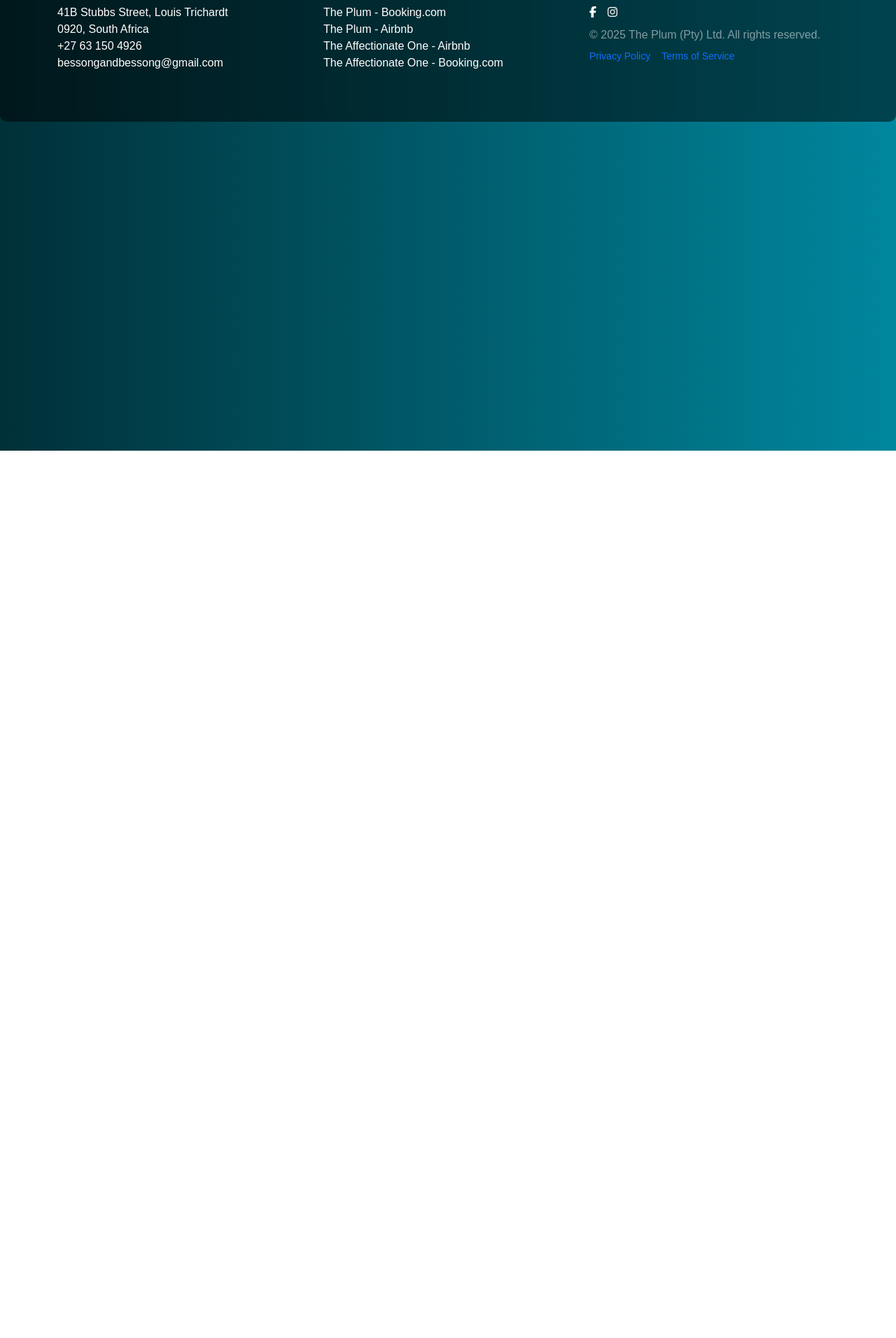
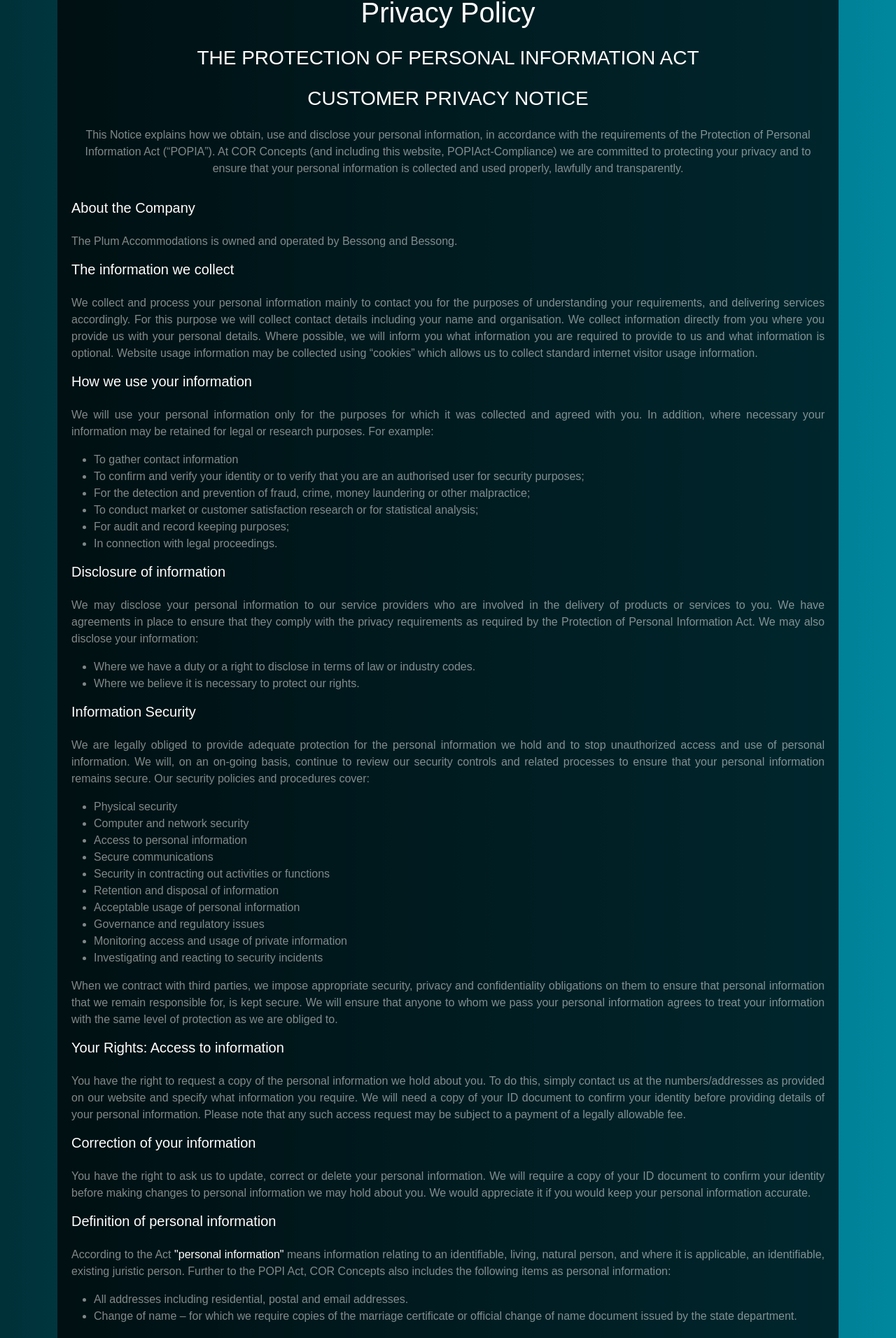
Before and after one commit to PhilipBessong/Portfolio, an Angular app in the folder ThePlum/Site/theplum/: page /privacy-policy in a window 1280 px wide. Before the commit this address led to /. Shown: the part 156-2068 px from the top of the page at 70% size. Before the commit the page ends 800 px from the top, so only its background shows below. Built offline with nearby package versions, Linux system fonts and the light colour scheme; a web font is replaced by a local one.

Commit message:
Updated About page & privacy policy

```diff
--- a/ThePlum/Site/theplum/src/app/about/about.html
+++ b/ThePlum/Site/theplum/src/app/about/about.html
@@ -28,14 +28,14 @@
           productive, comfortable, and uninterrupted by external factors.
         </p>
         <div class="d-flex gap-3 mt-4">
+          <div class="badge-custom"><i class="fas fa-sun"></i> Solar Power</div>
+
           <div class="badge-custom">
-            <i class="bi bi-sun"></i> Solar Powered
+            <i class="fas fa-video"></i> CCTV Security
           </div>
+
           <div class="badge-custom">
-            <i class="bi bi-shield-check"></i> Secure
-          </div>
-          <div class="badge-custom">
-            <i class="bi bi-wifi"></i> Uncapped Fiber
+            <i class="fas fa-wifi"></i> Uncapped Fiber
           </div>
         </div>
       </div>
@@ -62,22 +62,24 @@
     <div class="col-md-6">
       <div class="glass h-100 overflow-hidden">
         <div class="unit-image-placeholder">
-          <img src="assets/Lounge.jpg" alt="The Plum Studio" class="unit-img">
+          <img src="assets/Lounge.jpg" alt="The Plum Studio" class="unit-img" />
         </div>
         <div class="p-4">
           <h3 class="text-orange">The Plum</h3>
           <p class="text-white">
-            A masterclass in studio living. This unit features high-end
-            finishes, a dedicated workspace, and a sleek kitchenette. It is
-            designed for the traveler who appreciates minimalism without
-            sacrificing luxury.
+          Experience the perfect balance of warmth and roominess in The Plum. Thoughtfully decorated to feel like a premium home away from home, this unit boasts an airy layout and an inviting atmosphere. Whether you're here for a weekend or an extended stay, you’ll enjoy the quiet beauty of our grounds and the total privacy of your own entrance.
           </p>
           <ul class="text-white-50 list-unstyled">
-            <li><i class="fa-solid fa-check-double text-orange"></i> Queen Sized Bed</li>
             <li>
-              <i class="fa-solid fa-check-double text-orange"></i> Smart TV with Netflix
+              <i class="fa-solid fa-check-double text-orange"></i> Queen Sized
+              Bed
             </li>
-            <li><i class="fa-solid fa-check-double text-orange"></i> Private Entrance</li>
+            <li>
+              <i class="fa-solid fa-check-double text-orange"></i> DSTV Entertainment
+            </li>
+            <li>
+              <i class="fa-solid fa-check-double text-orange"></i> Spacious Living Area
+            </li>
           </ul>
         </div>
       </div>
@@ -86,22 +88,32 @@
     <div class="col-md-6">
       <div class="glass h-100 overflow-hidden">
         <div class="unit-image-placeholder">
-          <img src="assets/AffShot.jpg" alt="The Plum Studio" class="unit-img">
+          <img
+            src="assets/AffShot.jpg"
+            alt="The Plum Studio"
+            class="unit-img"
+          />
         </div>
         <div class="p-4">
           <h3 class="text-orange">The Affectionate One</h3>
           <p class="text-white">
-            True to its name, this unit offers a warmer, more spacious
-            atmosphere. Perfect for longer stays, it provides an inviting
-            ambiance with carefully curated decor and direct access to our
-            tranquil surroundings.
+              A masterclass in studio living. This unit features high-end
+            finishes, a dedicated workspace, and a sleek kitchenette. It is
+            designed for the traveler who appreciates minimalism without
+            sacrificing luxury.
           </p>
           <ul class="text-white-50 list-unstyled">
-            <li><i class="fa-solid fa-check-double text-orange"></i> Spacious En-suite</li>
             <li>
-              <i class="fa-solid fa-check-double text-orange"></i> Premium Coffee Station
+              <i class="fa-solid fa-check-double text-orange"></i> Spacious
+              En-suite
             </li>
-            <li><i class="fa-solid fa-check-double text-orange"></i> Garden Views</li>
+            <li>
+              <i class="fa-solid fa-check-double text-orange"></i> Premium
+              Coffee Station
+            </li>
+            <li>
+              <i class="fa-solid fa-check-double text-orange"></i> Garden Views
+            </li>
           </ul>
         </div>
       </div>
--- a/ThePlum/Site/theplum/src/app/app.routes.ts
+++ b/ThePlum/Site/theplum/src/app/app.routes.ts
@@ -4,6 +4,7 @@
 import { ContactComponent } from './contact/contact';
 import { About } from './about/about';
 import { RoomDetails } from './room-details/room-details';
+import { Privacypolicy } from './privacypolicy/privacypolicy';
 export const routes: Routes = [
     {path: '', component: Home},
     {path: 'home', component: Home},
@@ -11,4 +12,5 @@
     {path: 'about', component: About},
     {path: 'contact', component: ContactComponent},
     { path: 'room/:id', component: RoomDetails },
+    { path: 'privacy-policy', component: Privacypolicy }
 ];
--- a/ThePlum/Site/theplum/src/app/footer/footer.html
+++ b/ThePlum/Site/theplum/src/app/footer/footer.html
@@ -1,19 +1,21 @@
-<div class="footer glass" style="background-color: rgba(0, 0, 0, 0.5); padding: 2rem;">
+<div
+  class="footer glass"
+  style="background-color: rgba(0, 0, 0, 0.5); padding: 2rem"
+>
   <div class="container">
     <div class="row text-white">
-
       <!-- Contact Information -->
       <div class="col-md-4 mb-4">
         <h5>Contact Information</h5>
         <p>
-          41B Stubbs Street, Louis Trichardt<br>
-          0920, South Africa<br>
-          +27 63 150 4926<br>
+          41B Stubbs Street, Louis Trichardt<br />
+          0920, South Africa<br />
+          +27 63 150 4926<br />
           bessongandbessong&#64;gmail.com
         </p>
       </div>
 
-      <!-- Booking Partners -->
+      <!-- Booking Partners
       <div class="col-md-4 mb-4">
         <h5>Booking Partners</h5>
         <p>
@@ -22,24 +24,35 @@
           The Affectionate One - Airbnb<br>
           The Affectionate One - Booking.com
         </p>
+      </div> -->
+      <div class="col-md-4 mb-4" style="text-align: center;">
+        <p class="mb-2 text-white-50" >
+          © 2026 Bessong and Bessong (Pty) Ltd. All rights reserved.
+        </p>
+        <div class="small">
+          <a href="/privacy-policy" class="text-orange text-decoration-none me-3"
+            >Privacy Policy</a
+          >
+          <a href="#" class="text-orange text-decoration-none"
+            >Terms of Service</a
+          >
+        </div>
       </div>
-
       <!-- Social Media -->
-      <div class="col-md-4 mb-4">
+      <div class="col-md-4 mb-4" style="text-align: center;">
         <h5>Follow Us</h5>
         <div class="social-icons mb-2">
-          <a href="#" class="me-3" style="color: white;"><i class="fab fa-facebook-f"></i></a>
-          <a href="https://www.instagram.com/theplum.accommodation/" class="me-3" style="color: white;"><i class="fab fa-instagram"></i></a>
+          <a href="#" class="me-3" style="color: white"
+            ><i class="fab fa-facebook-f"></i
+          ></a>
+          <a
+            href="https://www.instagram.com/theplum.accommodation/"
+            class="me-3"
+            style="color: white"
+            ><i class="fab fa-instagram"></i
+          ></a>
         </div>
-        <p class="mb-2 text-white-50">
-      © 2025 The Plum (Pty) Ltd. All rights reserved.
-    </p>
-    <div class="small">
-      <a href="#" class="text-orange text-decoration-none me-3">Privacy Policy</a>
-      <a href="#" class="text-orange text-decoration-none">Terms of Service</a>
-    </div>
       </div>
-
     </div>
   </div>
 </div>
--- /dev/null
+++ b/ThePlum/Site/theplum/src/app/privacypolicy/privacypolicy.html
@@ -0,0 +1,176 @@
+<div class="container py-5">
+  <div class="row">
+    <div class="col-12">
+      <div
+        style="
+          background-color: rgba(0, 0, 0, 0.7);
+          border-radius: 20px;
+          padding: 20px;
+          text-align: justify;
+        "
+      >
+        <h1 class="text-white mb-4" style="text-align: center">
+          Privacy Policy
+        </h1>
+        <h3 class="text-white mb-4" style="text-align: center">
+          THE PROTECTION OF PERSONAL INFORMATION ACT
+        </h3>
+        <h3 class="text-white mb-4" style="text-align: center">
+          CUSTOMER PRIVACY NOTICE
+        </h3>
+        <p class="text-white-50" style="text-align: center">
+          This Notice explains how we obtain, use and disclose your personal
+          information, in accordance with the requirements of the Protection of
+          Personal Information Act (“POPIA”). At COR Concepts (and including
+          this website, POPIAct-Compliance) we are committed to protecting your
+          privacy and to ensure that your personal information is collected and
+          used properly, lawfully and transparently.
+        </p>
+        <pre></pre>
+        <h5 class="text-white mb-4">About the Company</h5>
+        <p class="text-white-50">
+          The Plum Accommodations is owned and operated by Bessong and Bessong.
+        </p>
+
+        <h5 class="text-white mb-4">The information we collect</h5>
+        <p class="text-white-50">
+          We collect and process your personal information mainly to contact you
+          for the purposes of understanding your requirements, and delivering
+          services accordingly. For this purpose we will collect contact details
+          including your name and organisation. We collect information directly
+          from you where you provide us with your personal details. Where
+          possible, we will inform you what information you are required to
+          provide to us and what information is optional. Website usage
+          information may be collected using “cookies” which allows us to
+          collect standard internet visitor usage information.
+        </p>
+
+        <h5 class="text-white mb-4">How we use your information</h5>
+        <p class="text-white-50">
+          We will use your personal information only for the purposes for which
+          it was collected and agreed with you. In addition, where necessary
+          your information may be retained for legal or research purposes. For
+          example:
+        </p>
+        <ul>
+          <li class="text-white-50">To gather contact information</li>
+          <li class="text-white-50">
+            To confirm and verify your identity or to verify that you are an
+            authorised user for security purposes;
+          </li>
+          <li class="text-white-50">
+            For the detection and prevention of fraud, crime, money laundering
+            or other malpractice;
+          </li>
+          <li class="text-white-50">
+            To conduct market or customer satisfaction research or for
+            statistical analysis;
+          </li>
+          <li class="text-white-50">For audit and record keeping purposes;</li>
+          <li class="text-white-50">In connection with legal proceedings.</li>
+        </ul>
+
+        <h5 class="text-white mb-4">Disclosure of information</h5>
+        <p class="text-white-50">
+          We may disclose your personal information to our service providers who
+          are involved in the delivery of products or services to you. We have
+          agreements in place to ensure that they comply with the privacy
+          requirements as required by the Protection of Personal Information
+          Act. We may also disclose your information:
+        </p>
+        <ul>
+          <li class="text-white-50">
+            Where we have a duty or a right to disclose in terms of law or
+            industry codes.
+          </li>
+          <li class="text-white-50">
+            Where we believe it is necessary to protect our rights.
+          </li>
+        </ul>
+
+        <h5 class="text-white mb-4">Information Security</h5>
+        <p class="text-white-50">
+          We are legally obliged to provide adequate protection for the personal
+          information we hold and to stop unauthorized access and use of
+          personal information. We will, on an on-going basis, continue to
+          review our security controls and related processes to ensure that your
+          personal information remains secure. Our security policies and
+          procedures cover:
+        </p>
+        <ul>
+          <li class="text-white-50">Physical security</li>
+          <li class="text-white-50">Computer and network security</li>
+          <li class="text-white-50">Access to personal information</li>
+          <li class="text-white-50">Secure communications</li>
+          <li class="text-white-50">
+            Security in contracting out activities or functions
+          </li>
+          <li class="text-white-50">Retention and disposal of information</li>
+          <li class="text-white-50">
+            Acceptable usage of personal information
+          </li>
+          <li class="text-white-50">Governance and regulatory issues</li>
+          <li class="text-white-50">
+            Monitoring access and usage of private information
+          </li>
+          <li class="text-white-50">
+            Investigating and reacting to security incidents
+          </li>
+        </ul>
+        <p class="text-white-50">
+          When we contract with third parties, we impose appropriate security,
+          privacy and confidentiality obligations on them to ensure that
+          personal information that we remain responsible for, is kept secure.
+          We will ensure that anyone to whom we pass your personal information
+          agrees to treat your information with the same level of protection as
+          we are obliged to.
+        </p>
+
+        <h5 class="text-white mb-4">Your Rights: Access to information</h5>
+        <p class="text-white-50">
+          You have the right to request a copy of the personal information we
+          hold about you. To do this, simply contact us at the numbers/addresses
+          as provided on our website and specify what information you require.
+          We will need a copy of your ID document to confirm your identity
+          before providing details of your personal information. Please note
+          that any such access request may be subject to a payment of a legally
+          allowable fee.
+        </p>
+        <h5 class="text-white mb-4">Correction of your information</h5>
+        <p class="text-white-50">
+          You have the right to ask us to update, correct or delete your
+          personal information. We will require a copy of your ID document to
+          confirm your identity before making changes to personal information we
+          may hold about you. We would appreciate it if you would keep your
+          personal information accurate.
+        </p>
+        <h5 class="text-white mb-4">Definition of personal information</h5>
+        <p class="text-white-50">
+          According to the Act
+          <span style="color: white">"personal information"</span> means
+          information relating to an identifiable, living, natural person, and
+          where it is applicable, an identifiable, existing juristic person.
+          Further to the POPI Act, COR Concepts also includes the following
+          items as personal information:
+        </p>
+        <ul>
+          <li class="text-white-50">
+            All addresses including residential, postal and email addresses.
+          </li>
+          <li class="text-white-50">
+            Change of name – for which we require copies of the marriage
+            certificate or official change of name document issued by the state
+            department.
+          </li>
+        </ul>
+        <h5 class="text-white mb-4">How to contact us</h5>
+        <p class="text-white-50">
+          If you have any queries about this notice; you need further
+          information about our privacy practices; wish to withdraw consent;
+          exercise preferences or access or correct your personal information,
+          please contact us at the numbers/addresses listed on our website.
+        </p>
+      </div>
+    </div>
+  </div>
+</div>
```
Also changed, not shown: ThePlum/Site/theplum/src/app/privacypolicy/privacypolicy.ts (added, +11 -0 lines), ThePlum/Site/theplum/src/app/privacypolicy/privacypolicy.css (added).
